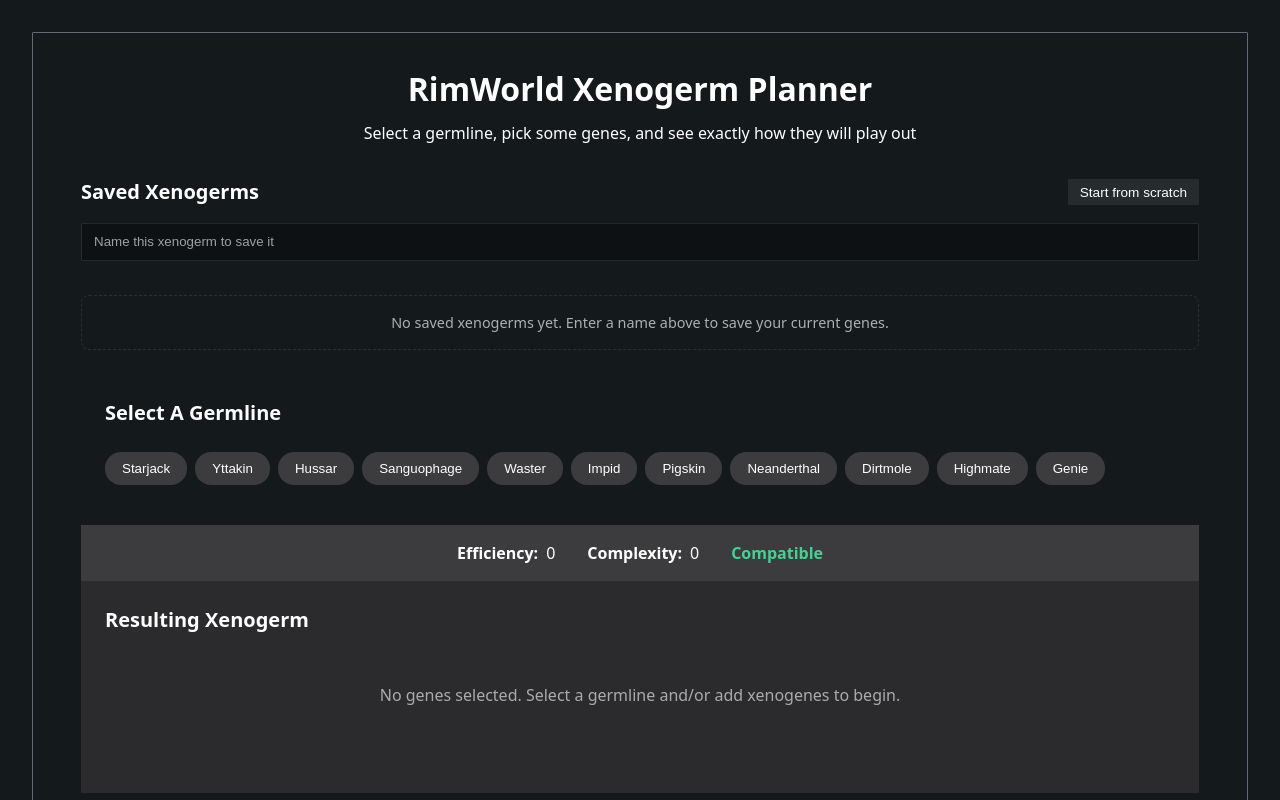
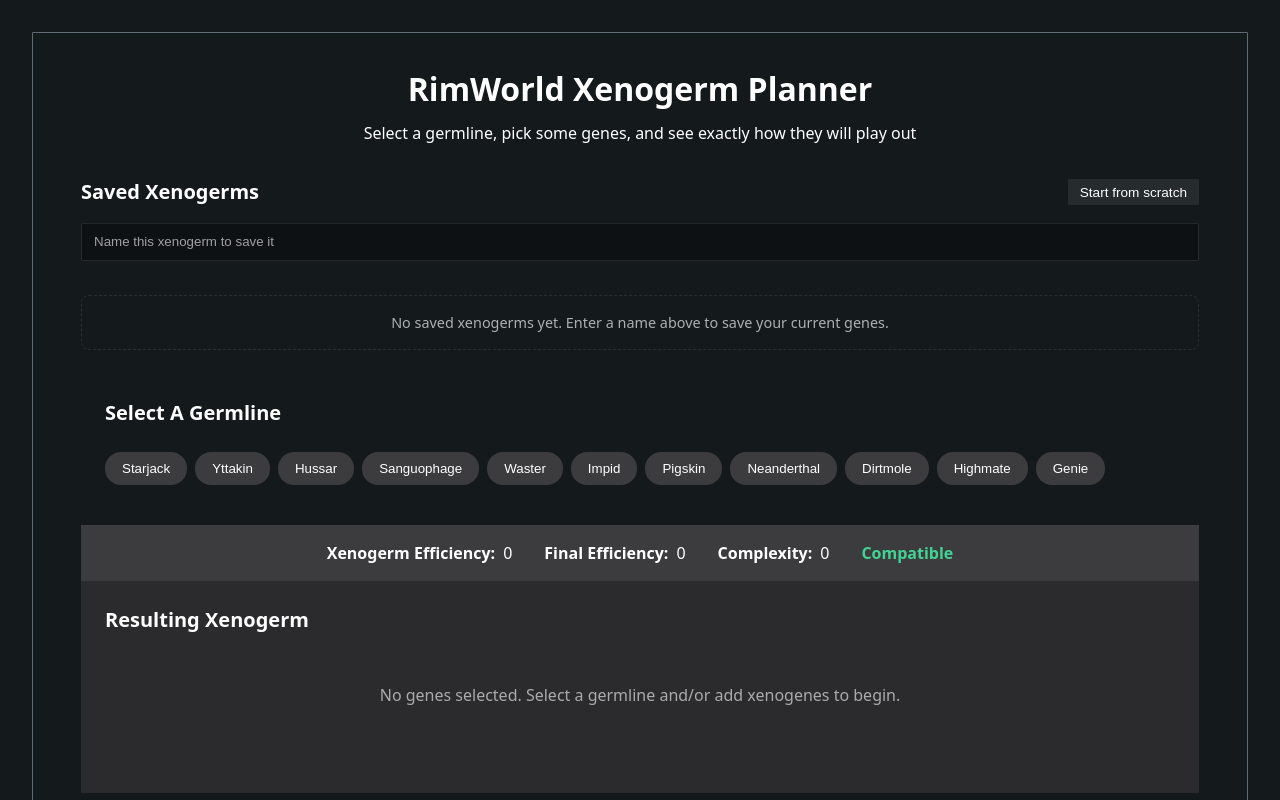
Before and after one commit to Unislash/xenogene-weaver, a React (Vite) app: page / in a window 1280 px wide. Shown: the top 800 px of the page. Built offline with nearby package versions, Linux system fonts and the light colour scheme.

Commit message:
Add "xenogerm efficiency", which represents the efficiency of just the selected germs

```diff
--- a/src/components/Stats.tsx
+++ b/src/components/Stats.tsx
@@ -4,12 +4,18 @@
 export const Stats = () => {
   const totals = useBuildStore(state => state.totals);
   const compatibleXenogerm = useBuildStore(state => state.compatibleXenogerm);
+  const finalWarning = totals.efficiency <= -5;
+  const xenoWarning = totals.xenogermEfficiency <= -5;
 
   return (
     <div className="stats-panel">
       <div className="stat-item">
-        <label>Efficiency:</label>
-        <span className={totals.efficiency <= -5 ? 'warning' : ''}>{totals.efficiency}</span>
+        <label>Xenogerm Efficiency:</label>
+        <span className={xenoWarning ? 'warning' : ''}>{totals.xenogermEfficiency}</span>
+      </div>
+      <div className="stat-item">
+        <label>Final Efficiency:</label>
+        <span className={finalWarning ? 'warning' : ''}>{totals.efficiency}</span>
       </div>
       <div className="stat-item">
         <label>Complexity:</label>
--- a/src/store.ts
+++ b/src/store.ts
@@ -142,6 +142,7 @@
     currentSavedXenogermId: null,
     totals: {
       efficiency: 0,
+      xenogermEfficiency: 0,
       complexity: 0,
     },
     compatibleXenogerm: true,
@@ -243,6 +244,7 @@
         : null;
 
       const activeGenes = new Set<string>();
+      const activeXenogermGenes = new Set<string>();
 
       // Add germline genes that are not suppressed
       if (currentGermline) {
@@ -255,10 +257,11 @@
       for (const geneId of state.selectedXeno) {
         if (state.conflictingXenoGenes.has(geneId)) continue;
         activeGenes.add(geneId);
+        activeXenogermGenes.add(geneId);
       }
 
-      // Sum up totals
-      const totals = [...activeGenes].reduce(
+      const sumTotals = (genes: Set<string>) =>
+        [...genes].reduce(
           (acc, geneId) => {
             const gene = state.genesById[geneId];
             if (!gene) return acc;
@@ -270,7 +273,14 @@
           { efficiency: 0, complexity: 0 },
         );
 
-      set({ totals, compatibleXenogerm: totals.efficiency >= -5 });
+      // Sum up totals
+      const totals = sumTotals(activeGenes);
+      const xenogermTotals = sumTotals(activeXenogermGenes);
+
+      set({
+        totals: { ...totals, xenogermEfficiency: xenogermTotals.efficiency },
+        compatibleXenogerm: totals.efficiency >= -5,
+      });
     },
 
     // Save or update the current xenogerm selection under a given name to local storage
@@ -347,7 +357,7 @@
         conflictingXenoGenes: new Set(),
         overrideGenes: new Set(),
         currentSavedXenogermId: null,
-        totals: { efficiency: 0, complexity: 0 },
+        totals: { efficiency: 0, xenogermEfficiency: 0, complexity: 0 },
         compatibleXenogerm: true,
       });
     },
--- a/src/types.ts
+++ b/src/types.ts
@@ -32,6 +32,7 @@
   currentSavedXenogermId: string | null;
   totals: {
     efficiency: number;
+    xenogermEfficiency: number;
     complexity: number;
   };
   compatibleXenogerm: boolean;
```
Lines whose indentation alone changed are shown as unchanged.
